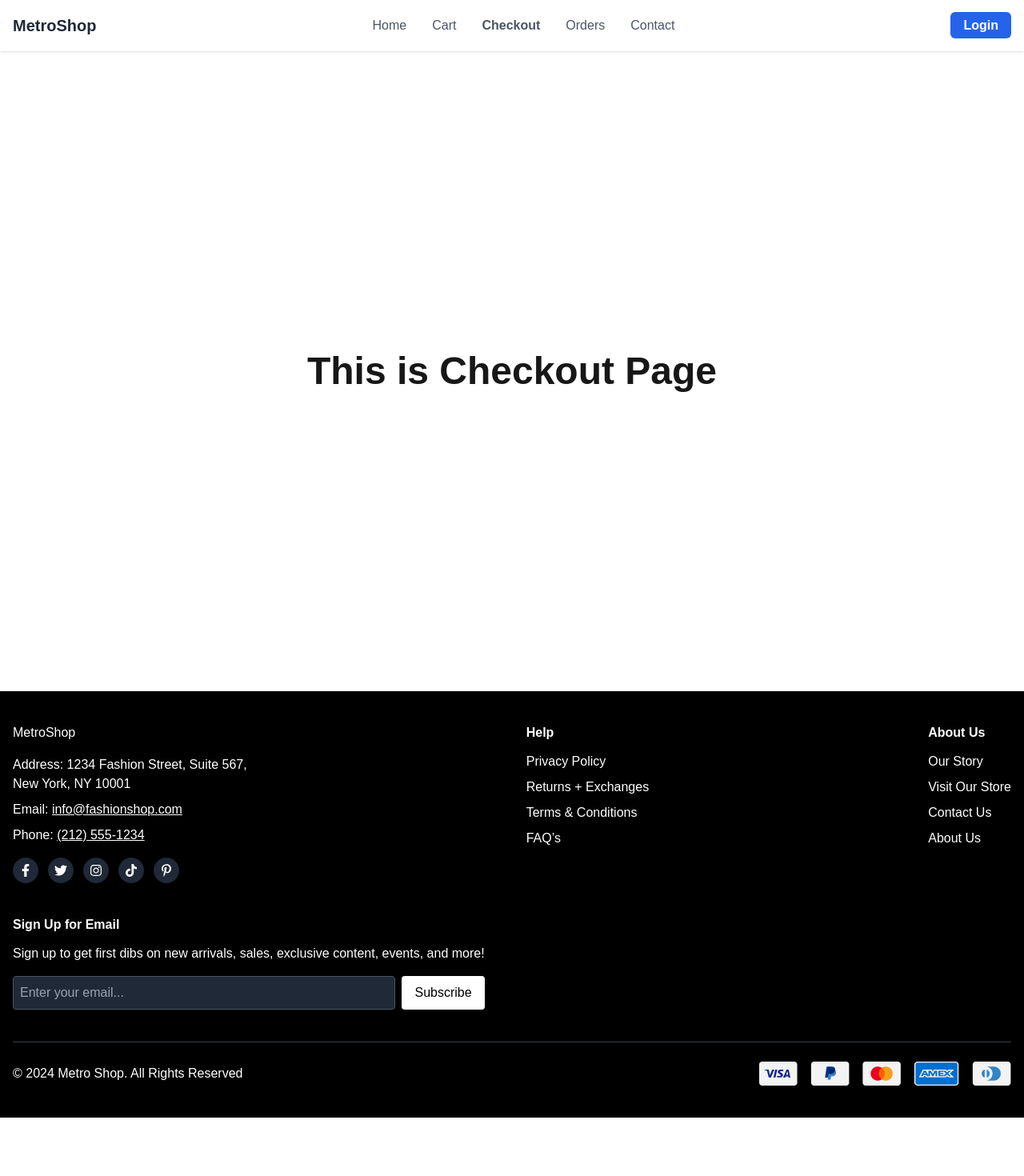
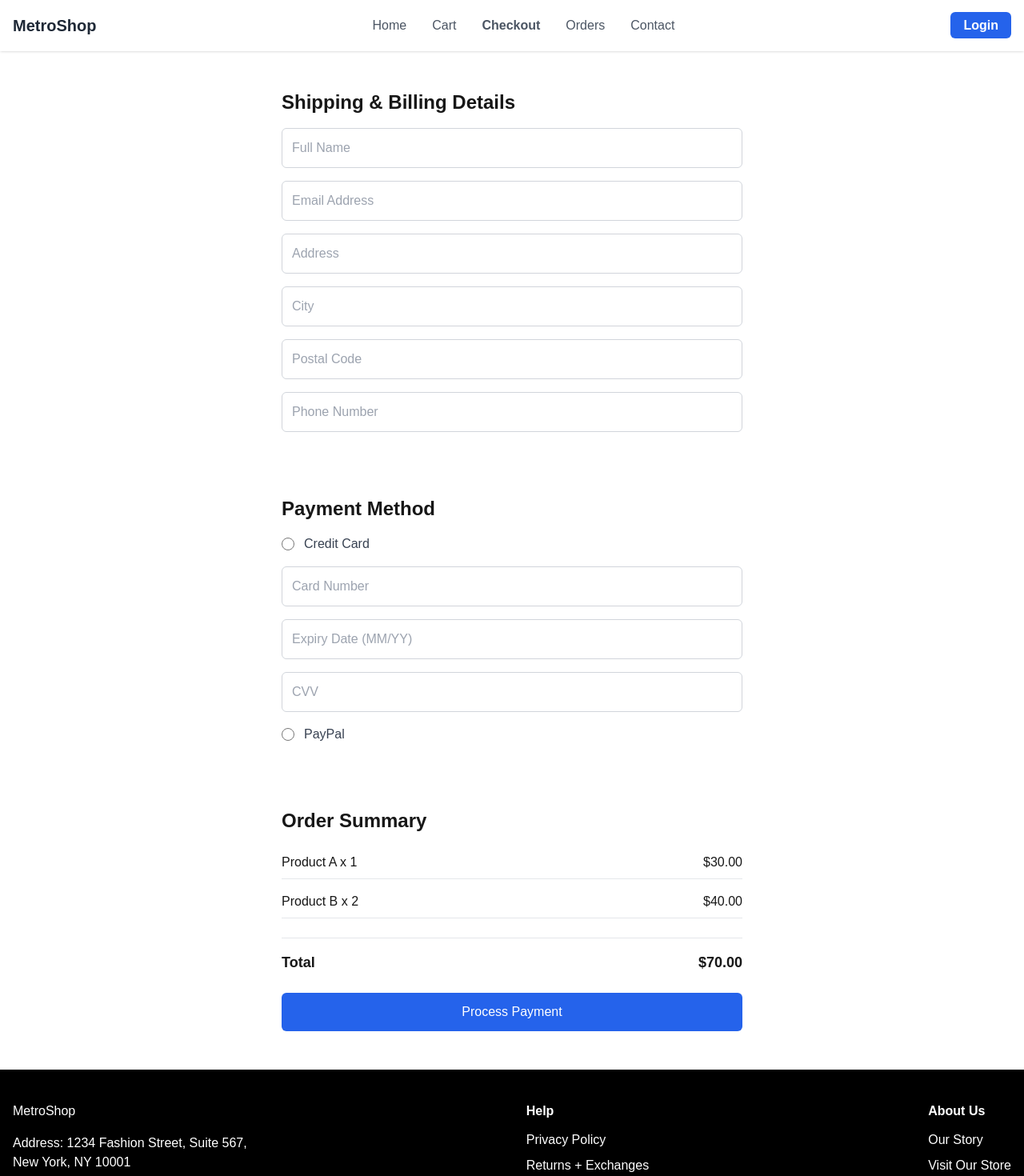
Before and after one commit to mdsejan/MetroShop-client, a Next.js app: page /checkout in a window 1280 px wide. Shown: the top 1470 px of the page at 80% size. Before the commit the page ends 1397 px from the top, so only its background shows below. Built offline with nearby package versions, Linux system fonts and the light colour scheme.

Commit message:
checkout page

```diff
--- a/src/app/(WithCommonLayout)/cart/page.tsx
+++ b/src/app/(WithCommonLayout)/cart/page.tsx
@@ -78,7 +78,7 @@ const CartPage: React.FC = () => {
                   {cartItems.map((item) => (
                     <li
                       key={item.id}
-                      className="flex justify-between items-center py-6 space-x-5 text-left"
+                      className="flex flex-col lg:flex-row lg:justify-between items-center py-6 space-x-5 text-left"
                     >
                       <Image
                         className="h-24 w-24 flex-none rounded-md object-cover"
@@ -87,7 +87,7 @@ const CartPage: React.FC = () => {
                         width={96}
                         height={96}
                       />
-                      <div className="flex flex-1 items-center justify-between">
+                      <div className="flex lg:flex-1 items-center justify-between">
                         <div>
                           <div className="text-base font-medium text-gray-900">
                             {item.name}
--- a/src/app/(WithCommonLayout)/checkout/page.tsx
+++ b/src/app/(WithCommonLayout)/checkout/page.tsx
@@ -1,8 +1,61 @@
+import PaymentMethod from "@/components/PaymentMethod";
+import ShipingBilling from "@/components/ShipingBilling";
+import Head from "next/head";
+
+const cartItems = [
+  { id: 1, name: "Product A", price: 30, quantity: 1 },
+  { id: 2, name: "Product B", price: 20, quantity: 2 }
+];
+
 const CheckoutPage = () => {
+  const totalAmount = cartItems.reduce(
+    (total, item) => total + item.price * item.quantity,
+    0
+  );
+
   return (
-    <div className="w-full h-screen flex justify-center items-center">
-      <h2 className="text-3xl md:text-5xl font-bold">This is Checkout Page</h2>
-    </div>
+    <>
+      <Head>
+        <title>Checkout - Your Store Name</title>
+        <meta
+          name="description"
+          content="Secure checkout page for your purchases."
+        />
+        <meta name="viewport" content="width=device-width, initial-scale=1.0" />
+      </Head>
+      <div className="flex flex-col w-full max-w-2xl mx-auto p-6 space-y-8">
+        {/* Shipping and Billing Form */}
+        <ShipingBilling />
+
+        {/* Payment Method Form */}
+        <PaymentMethod />
+
+        {/* Order Summary */}
+        <div className="bg-white p-6 rounded-md space-y-6">
+          <h2 className="text-2xl font-semibold mb-4">Order Summary</h2>
+          <ul className="space-y-4">
+            {cartItems.map((item) => (
+              <li key={item.id} className="flex justify-between border-b pb-2">
+                <span>
+                  {item.name} x {item.quantity}
+                </span>
+                <span>${(item.price * item.quantity).toFixed(2)}</span>
+              </li>
+            ))}
+          </ul>
+          <div className="flex justify-between text-lg font-semibold pt-4 border-t">
+            <span>Total</span>
+            <span>${totalAmount.toFixed(2)}</span>
+          </div>
+          <button
+            type="button"
+            className="w-full mt-6 p-3 bg-blue-600 text-white rounded-md hover:bg-blue-700 transition"
+          >
+            Process Payment
+          </button>
+        </div>
+      </div>
+    </>
   );
 };
 
--- /dev/null
+++ b/src/components/PaymentMethod.tsx
@@ -0,0 +1,52 @@
+const PaymentMethod = () => {
+  return (
+    <div className="bg-white p-6 rounded-md">
+      <h2 className="text-2xl font-semibold mb-4">Payment Method</h2>
+      <form className="space-y-4">
+        <div className="flex items-center space-x-3">
+          <input
+            type="radio"
+            name="paymentMethod"
+            id="creditCard"
+            className="w-4 h-4"
+            required
+          />
+          <label htmlFor="creditCard" className="text-gray-700">
+            Credit Card
+          </label>
+        </div>
+        <input
+          type="text"
+          placeholder="Card Number"
+          className="w-full p-3 border border-gray-300 rounded-md"
+          required
+        />
+        <input
+          type="text"
+          placeholder="Expiry Date (MM/YY)"
+          className="w-full p-3 border border-gray-300 rounded-md"
+          required
+        />
+        <input
+          type="text"
+          placeholder="CVV"
+          className="w-full p-3 border border-gray-300 rounded-md"
+          required
+        />
+        <div className="flex items-center space-x-3">
+          <input
+            type="radio"
+            name="paymentMethod"
+            id="paypal"
+            className="w-4 h-4"
+          />
+          <label htmlFor="paypal" className="text-gray-700">
+            PayPal
+          </label>
+        </div>
+      </form>
+    </div>
+  );
+};
+
+export default PaymentMethod;
--- /dev/null
+++ b/src/components/ShipingBilling.tsx
@@ -0,0 +1,49 @@
+const ShipingBilling = () => {
+  return (
+    <div className="bg-white p-6 rounded-md">
+      <h2 className="text-2xl font-semibold mb-4">
+        Shipping & Billing Details
+      </h2>
+      <form className="space-y-4">
+        <input
+          type="text"
+          placeholder="Full Name"
+          className="w-full p-3 border border-gray-300 rounded-md"
+          required
+        />
+        <input
+          type="email"
+          placeholder="Email Address"
+          className="w-full p-3 border border-gray-300 rounded-md"
+          required
+        />
+        <input
+          type="text"
+          placeholder="Address"
+          className="w-full p-3 border border-gray-300 rounded-md"
+          required
+        />
+        <input
+          type="text"
+          placeholder="City"
+          className="w-full p-3 border border-gray-300 rounded-md"
+          required
+        />
+        <input
+          type="text"
+          placeholder="Postal Code"
+          className="w-full p-3 border border-gray-300 rounded-md"
+          required
+        />
+        <input
+          type="tel"
+          placeholder="Phone Number"
+          className="w-full p-3 border border-gray-300 rounded-md"
+          required
+        />
+      </form>
+    </div>
+  );
+};
+
+export default ShipingBilling;
```
